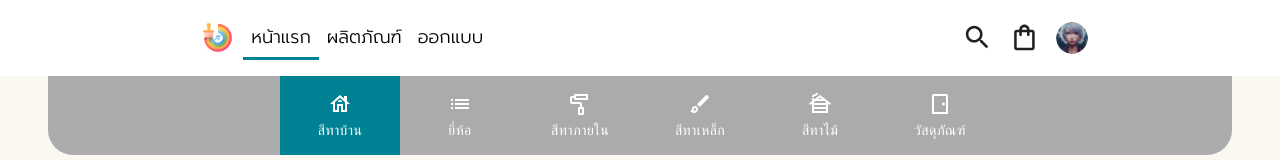
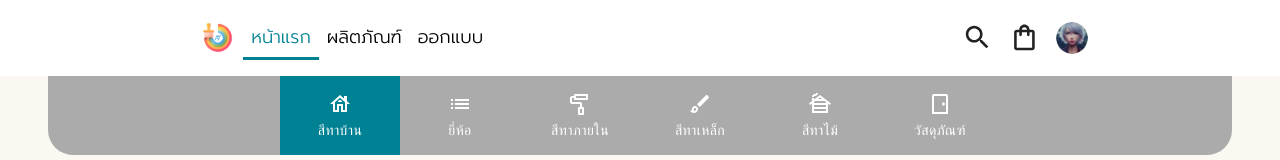
Before and after one commit to 9Pawit-Eungarunyawee/Projectjob, a Next.js app in the folder paintshop/: page / in a window 1280 px wide. Shown: the top 160 px of the page. Built offline with nearby package versions, Linux system fonts and the light colour scheme.

Commit message:
fix active color

```diff
--- a/paintshop/src/components/navbar.js
+++ b/paintshop/src/components/navbar.js
@@ -152,7 +152,15 @@ export default function Navbar() {
                 >
                   {pages.map((page) => (
                     <MenuItem key={page.label} onClick={handleCloseNavMenu}>
-                      <Typography textAlign="center">{page.label}</Typography>
+                      <Typography
+                        textAlign="center"
+                        style={{
+                          color:
+                            activeLink === page.label ? "#018294" : "inherit",
+                        }}
+                      >
+                        {page.label}
+                      </Typography>
                     </MenuItem>
                   ))}
                 </Menu>
@@ -175,8 +183,10 @@ export default function Navbar() {
                           ? styles.BoxActive
                           : styles.Box),
                         my: 2,
-                        color: "black",
                         display: "block",
+                      }}
+                      style={{
+                        color: activeLink === page.url ? "#018294" : "black", // แก้ไขที่นี่
                       }}
                     >
                       {page.label}
```
